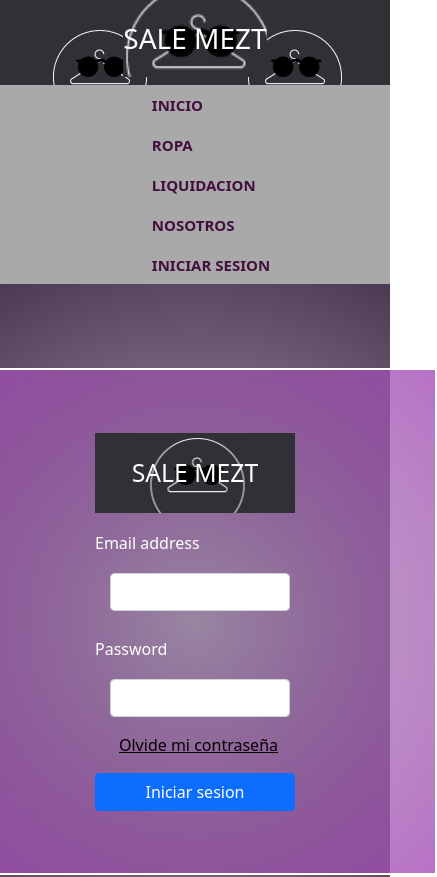
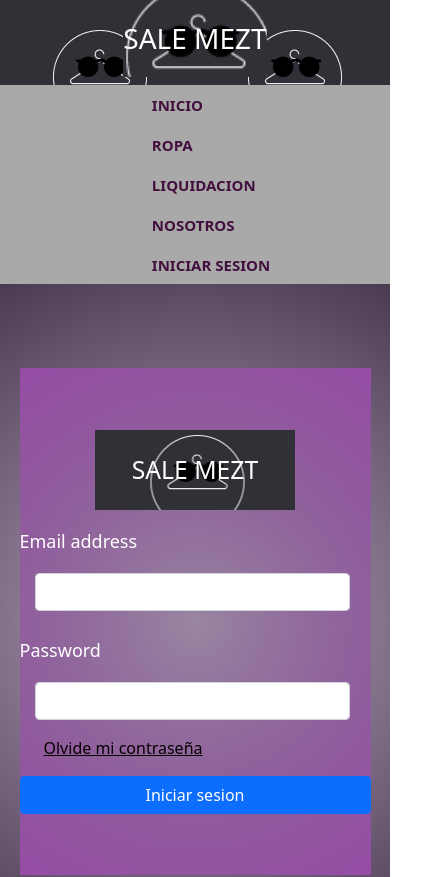
Before and after one commit to JeanRondon06/meztsale, a website: page pages/iniciarsesion.html in a window 390 px wide. Shown: the top 877 px of the page, 437 px wide, since content can reach past the window. Drawn offline with nearby package versions, Linux system fonts and the light colour scheme.

Commit message:
mejorando mq

```diff
--- a/scss/base/_mediaquerys.scss
+++ b/scss/base/_mediaquerys.scss
@@ -195,6 +195,10 @@
         display: flex;
         justify-content: center;
     }
+    .sobreNosotros{
+        display: grid;
+        grid-auto-columns: auto;
+    }
     .sobreNosotros .nosotrosTitulo {
         width: 100%;
     }
@@ -208,6 +212,25 @@
         width: 100%;
         padding: 0px;
     }
+    .registro {
+        width: 100% ;
+        padding: 0;
+    }
+    .registro form {
+        width: 90% ;
+        padding: 0;
+        border: none;
+    }
+    .registro .mb-3 .Logo {
+        display: flex;
+        justify-content: center;
+    }
+
+    .registro label{
+        color: rgb(148, 132, 155);
+        font-size: 18px;
+        font-style: inherit;
+    }
 }
 @media screen and (max-width:768px){
 
```
Also changed, not shown: scss/base/_variables.scss (+0 -10 lines), css/estilos.css.
